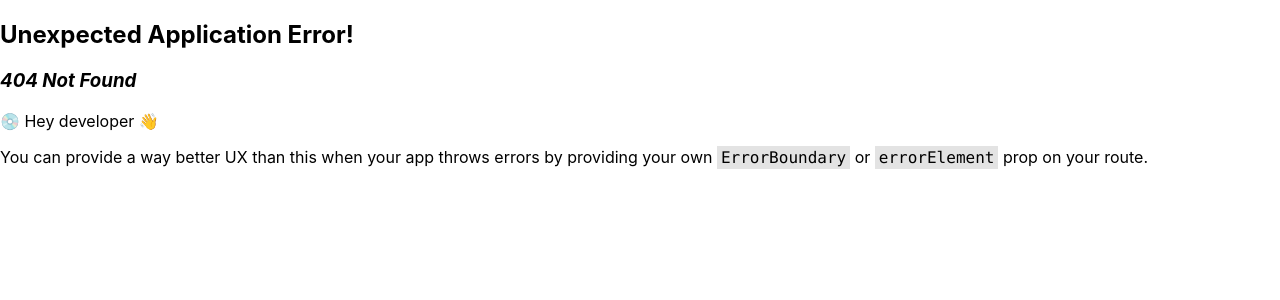
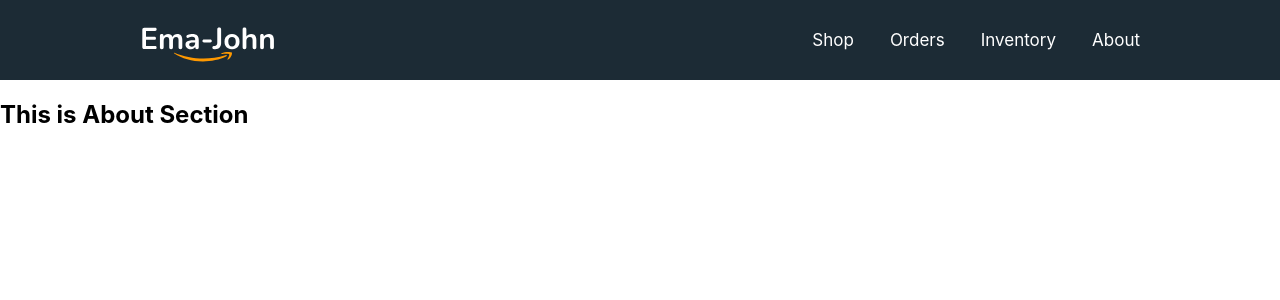
Before and after one commit to HasanTalukderictian/Ema-john-simple-ecommerce-app, a React (Create React App) app: page /about in a window 1280 px wide. Before the commit this address had no page. Shown: the top 300 px of the page. Built offline with nearby package versions, Linux system fonts and the light colour scheme.

Commit message:
outlet Added

```diff
--- a/src/Layouts/Main.js
+++ b/src/Layouts/Main.js
@@ -1,12 +1,13 @@
 import React from 'react';
 import Header from '../components/Header/Header.js';
-import Shop from '../components/Shop/Shop.js';
+import { Outlet } from 'react-router-dom';
+
 
 const Main = () => {
     return (
         <div>
             <Header></Header>
-             <Shop></Shop>
+            <Outlet></Outlet>
         </div>
     );
 };
--- /dev/null
+++ b/src/components/About/About.js
@@ -0,0 +1,11 @@
+import React from 'react';
+
+const About = () => {
+    return (
+        <div>
+            <h2>This is About Section </h2>
+        </div>
+    );
+};
+
+export default About;
--- a/src/components/Header/Header.js
+++ b/src/components/Header/Header.js
@@ -1,6 +1,7 @@
 import React from 'react';
 import logo from '../../images/Logo.svg'
 import './Header.css';
+import { Link } from 'react-router-dom';
 
 
 const Header = () => {
@@ -8,10 +9,10 @@
         <nav className='header'>
             <img src={logo} alt="" />
             <div>
-                <a href="/shop">Shop</a>
-                <a href="/orders">Orders</a>
-                <a href="/inventory">Inventory</a>
-                <a href="/about">About</a>
+                <Link to="/">Shop</Link>
+                <Link to="/orders">Orders</Link>
+                <Link to="/inventory">Inventory</Link>
+                <Link to="/about">About</Link>
             </div>
         </nav>
     );
```
Also changed, not shown: src/App.js (+23 -1 lines).
